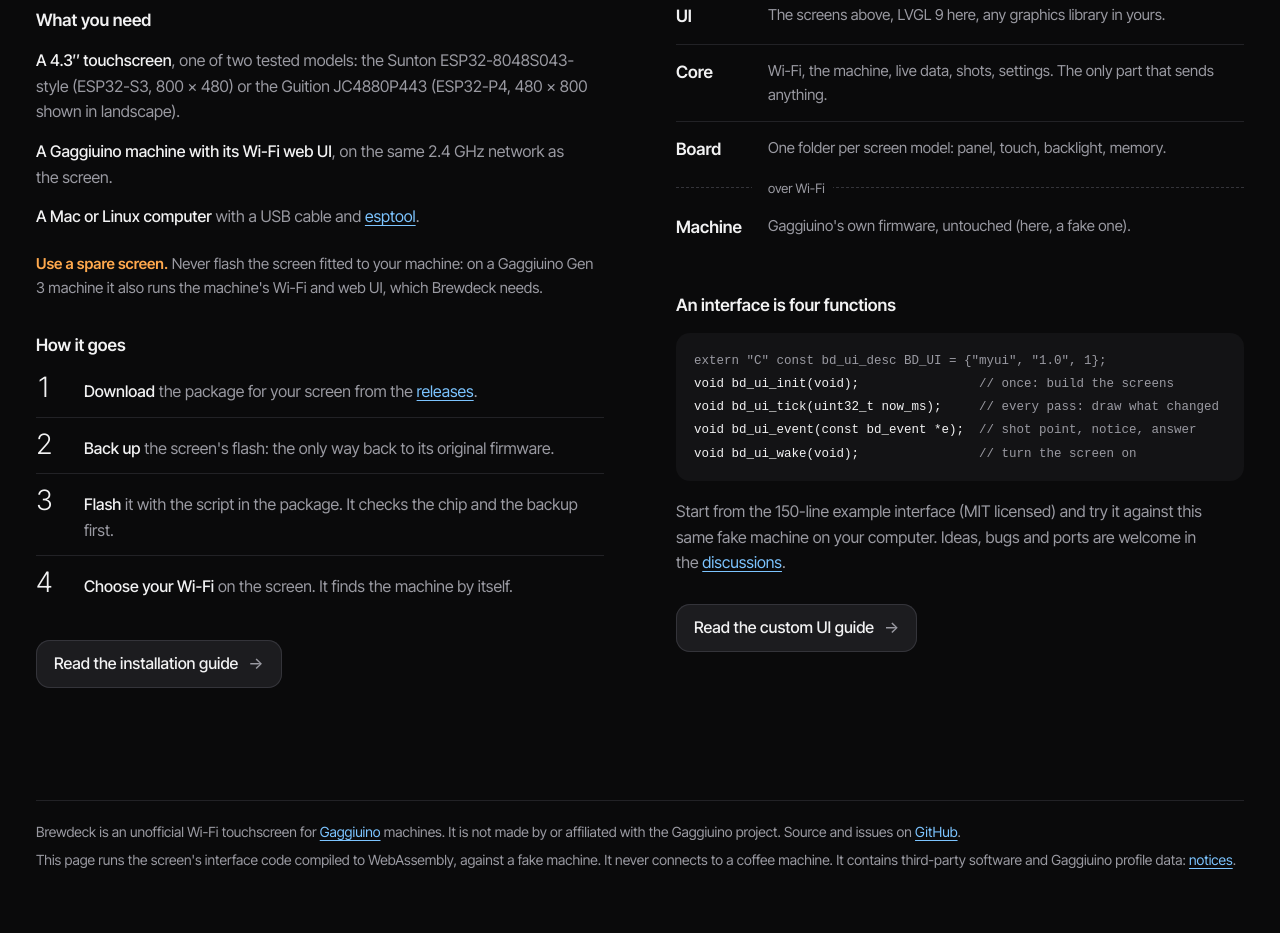
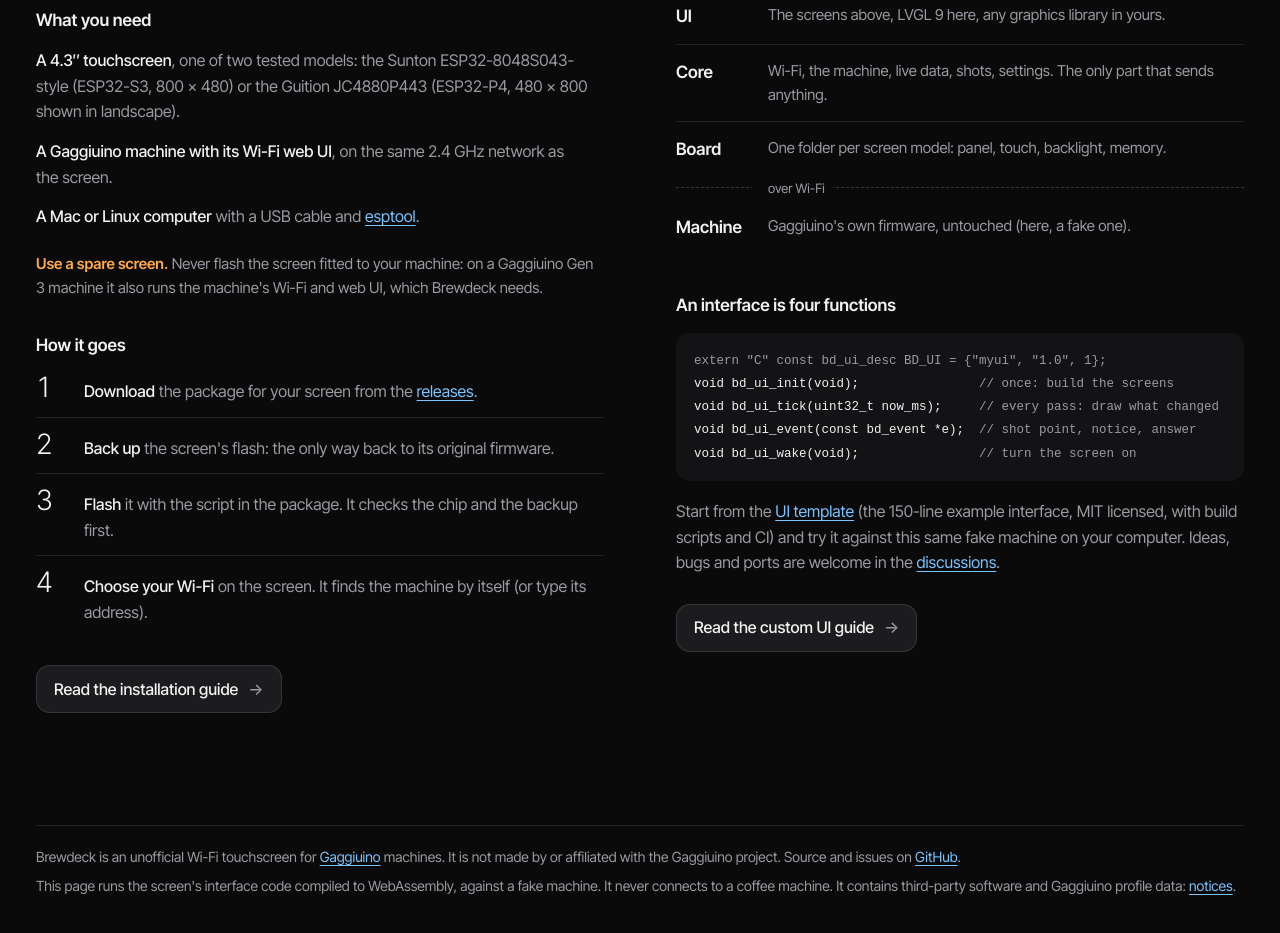
Before and after one commit to pongells/brewdeck, a plain HTML site: page sim/web/index.html in a window 1280 px wide. Shown: the part 1303-2236 px from the top of the page. Drawn offline with Linux system fonts and the light colour scheme; a script that the page names is missing; files whose address does not match are found by name.

Commit message:
docs: a newcomer's read of the README and install path
README: a try-it / you-need line at the top; Installing in the order the release
package expects (download and unzip, back up into its backup/, flash) with a hint
to find the serial port; the 8aaf6f0 note says only a spare screen that received
it is locked; the P4 antenna up front; the P4 build backup goes to the repository
root. Manual: About's version and "system reset". Web demo: machine address note,
link to the UI template. P4 INSTALL.txt: fit an antenna. CHANGELOG: "Other
screens", not "More scenes".

```diff
--- a/sim/web/index.html
+++ b/sim/web/index.html
@@ -350,7 +350,7 @@ footer p { margin: 0; }
           <a href="https://github.com/pongells/brewdeck/releases">releases</a>.</span></li>
         <li><span><b>Back up</b> the screen's flash: the only way back to its original firmware.</span></li>
         <li><span><b>Flash</b> it with the script in the package. It checks the chip and the backup first.</span></li>
-        <li><span><b>Choose your Wi-Fi</b> on the screen. It finds the machine by itself.</span></li>
+        <li><span><b>Choose your Wi-Fi</b> on the screen. It finds the machine by itself (or type its address).</span></li>
       </ol>
       <a class="go" href="https://github.com/pongells/brewdeck#installing">Read the installation guide</a>
     </section>
@@ -372,7 +372,8 @@ footer p { margin: 0; }
 <b>void bd_ui_tick(uint32_t now_ms);</b>     // every pass: draw what changed
 <b>void bd_ui_event(const bd_event *e);</b>  // shot point, notice, answer
 <b>void bd_ui_wake(void);</b>                // turn the screen on</code></pre>
-      <p>Start from the 150-line example interface (MIT licensed) and try it against this same fake machine on your
+      <p>Start from the <a href="https://github.com/pongells/brewdeck-ui-template">UI template</a> (the 150-line
+        example interface, MIT licensed, with build scripts and CI) and try it against this same fake machine on your
         computer. Ideas, bugs and ports are welcome in the
         <a href="https://github.com/pongells/brewdeck/discussions">discussions</a>.</p>
       <a class="go" href="https://github.com/pongells/brewdeck/blob/main/docs/custom-ui.md">Read the custom UI guide</a>
```
Also changed, not shown: 4 other files.
